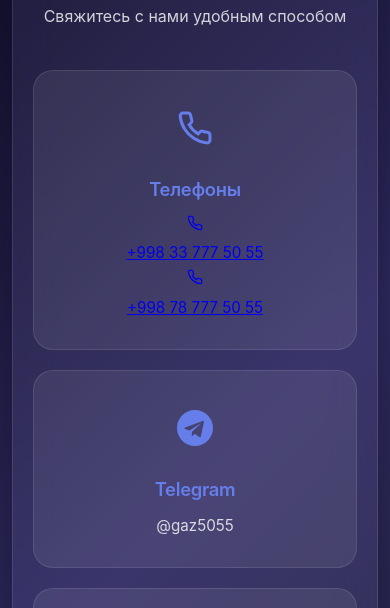
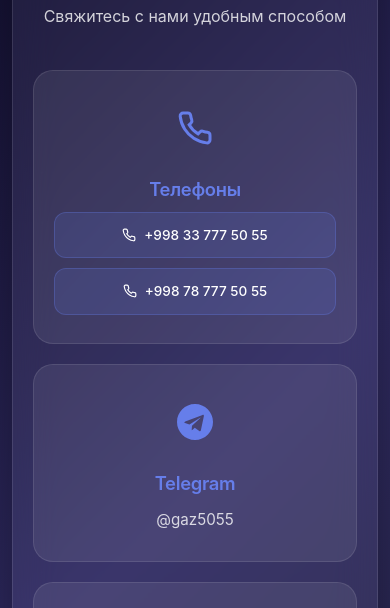
Before and after one commit to thermoeuroservice/contacts, a plain HTML site: page index.html in a window 390 px wide. Shown: the part 193-801 px from the top of the page. Drawn offline with Linux system fonts and the light colour scheme.

Commit message:
Update style.css

```diff
--- a/style.css
+++ b/style.css
@@ -163,6 +163,49 @@
     overflow: hidden;
 }
 
+/* Phone card specific styling */
+.phone-card {
+    cursor: default;
+}
+
+.phone-numbers {
+    display: flex;
+    flex-direction: column;
+    gap: 12px;
+    width: 100%;
+}
+
+.phone-link {
+    display: flex;
+    align-items: center;
+    justify-content: center;
+    gap: 10px;
+    padding: 12px 20px;
+    background: rgba(102, 126, 234, 0.15);
+    border: 1px solid rgba(102, 126, 234, 0.3);
+    border-radius: 12px;
+    color: var(--text-primary);
+    text-decoration: none;
+    transition: all 0.3s ease;
+    font-weight: 500;
+}
+
+.phone-link svg {
+    width: 16px;
+    height: 16px;
+    flex-shrink: 0;
+}
+
+.phone-link:hover {
+    background: rgba(102, 126, 234, 0.25);
+    border-color: rgba(102, 126, 234, 0.5);
+    transform: translateX(4px);
+}
+
+.phone-link:active {
+    transform: translateX(2px) scale(0.98);
+}
+
 .contact-card::before {
     content: '';
     position: absolute;
@@ -180,14 +223,19 @@
     opacity: 0.1;
 }
 
-.contact-card:hover {
+.contact-card:not(.phone-card):hover {
     transform: translateY(-8px);
     background: var(--card-bg-hover);
     box-shadow: 0 12px 40px rgba(102, 126, 234, 0.4);
     border-color: rgba(102, 126, 234, 0.3);
 }
 
-.contact-card:active {
+.phone-card:hover {
+    background: var(--card-bg-hover);
+    border-color: rgba(102, 126, 234, 0.2);
+}
+
+.contact-card:not(.phone-card):active {
     transform: translateY(-4px);
 }
 
@@ -200,7 +248,7 @@
     transition: all 0.3s ease;
 }
 
-.contact-card:hover .icon {
+.contact-card:not(.phone-card):hover .icon {
     transform: scale(1.1);
     filter: drop-shadow(0 0 15px rgba(102, 126, 234, 0.6));
 }
@@ -234,7 +282,7 @@
     transition: color 0.3s ease;
 }
 
-.contact-card:hover .contact-info span {
+.contact-card:not(.phone-card):hover .contact-info span {
     color: var(--text-primary);
 }
 
@@ -342,6 +390,16 @@
         font-size: 0.95rem;
     }
 
+    .phone-link {
+        padding: 10px 16px;
+        font-size: 0.9rem;
+    }
+
+    .phone-link svg {
+        width: 14px;
+        height: 14px;
+    }
+
     .website-link {
         margin-top: 40px;
         padding-top: 32px;
@@ -382,6 +440,16 @@
     .cta-button {
         padding: 12px 28px;
         font-size: 0.95rem;
+    }
+
+    .phone-link {
+        padding: 10px 14px;
+        font-size: 0.85rem;
+        gap: 8px;
+    }
+
+    .phone-numbers {
+        gap: 10px;
     }
 }
 
```
